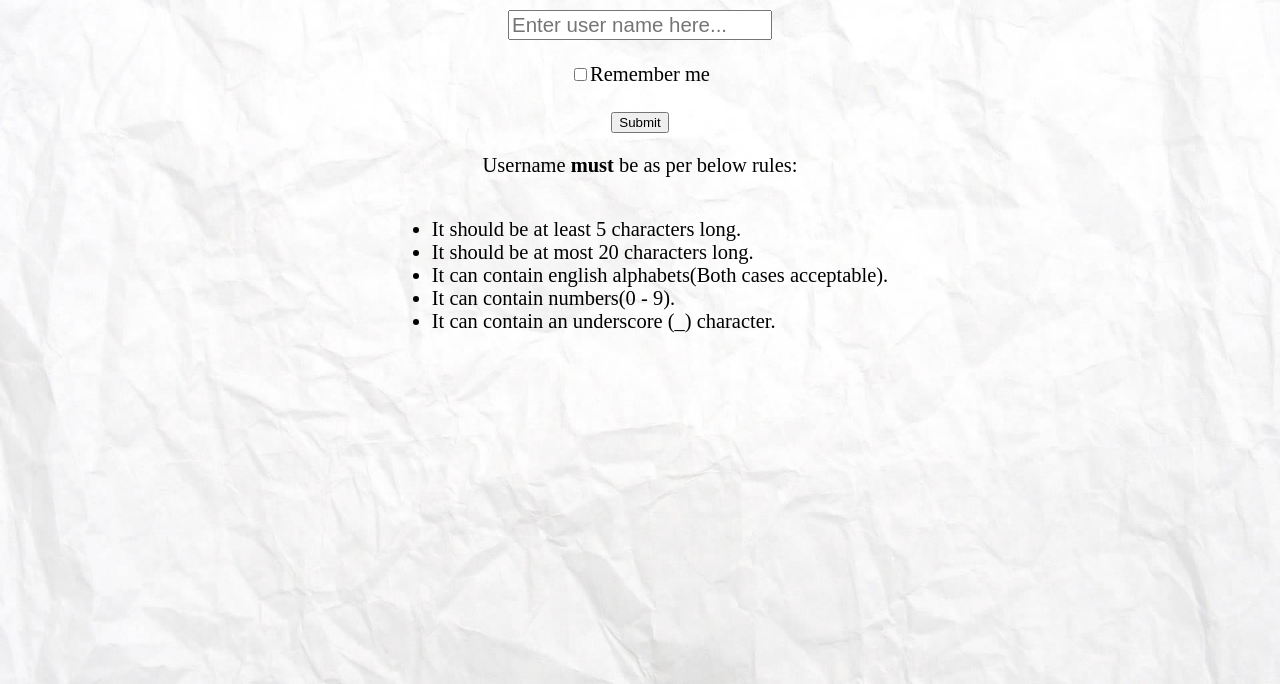
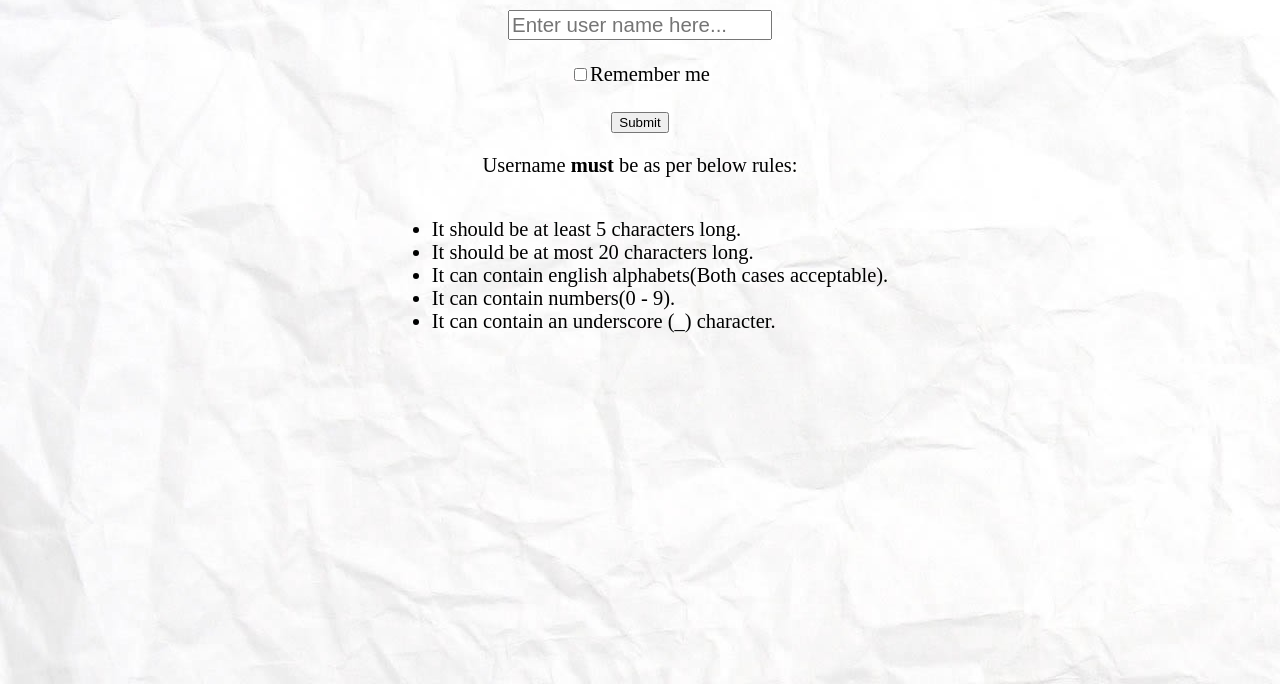
Before and after one commit to Shashwat-Garg/bingo-multiplayer, a plain HTML site: page index.html in a window 1280 px wide. Shown: the part 116-800 px from the top of the page. Drawn offline with nearby package versions, Linux system fonts and the light colour scheme.

```diff
--- a/styles.css
+++ b/styles.css
@@ -1,8 +1,5 @@
 body {
     background-image: url('images/background-img.jpg');
-    background-repeat: no-repeat;
-    background-attachment: fixed;
-    background-size: 100% 100%;
 }
 #load-gif {
 	margin-top: 23vh;
```
